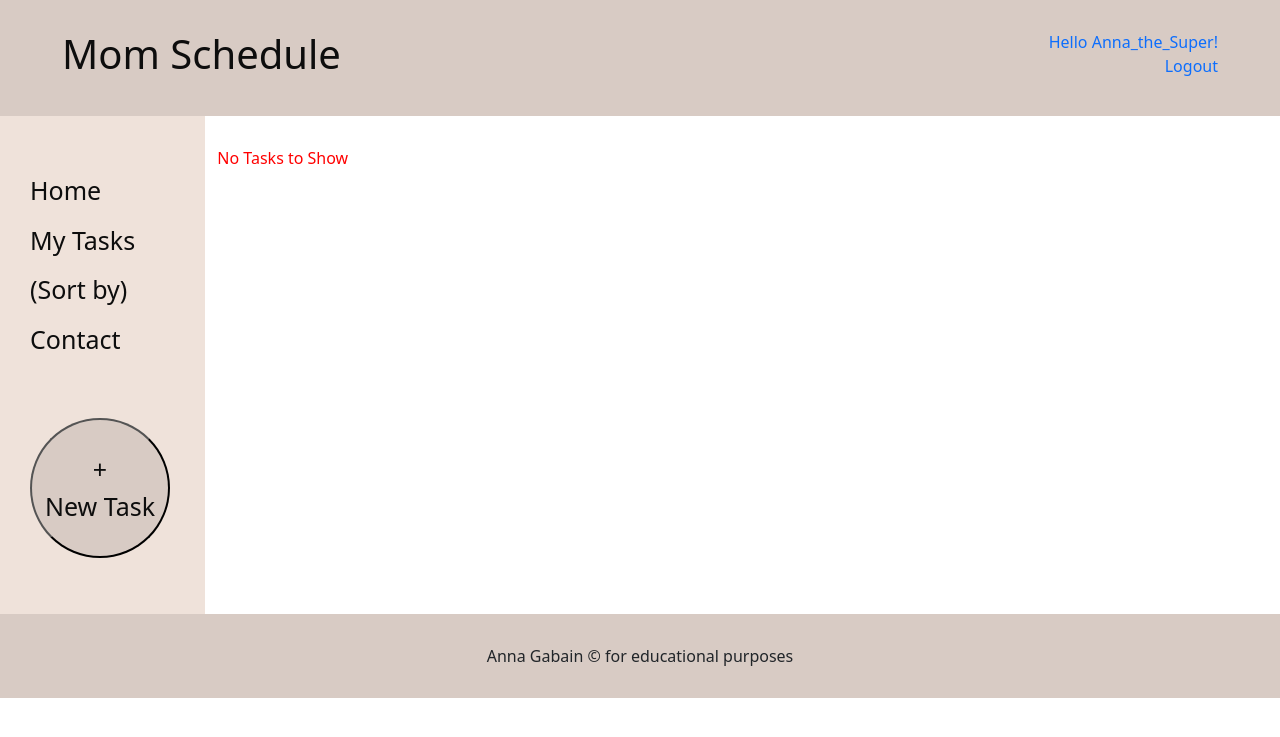
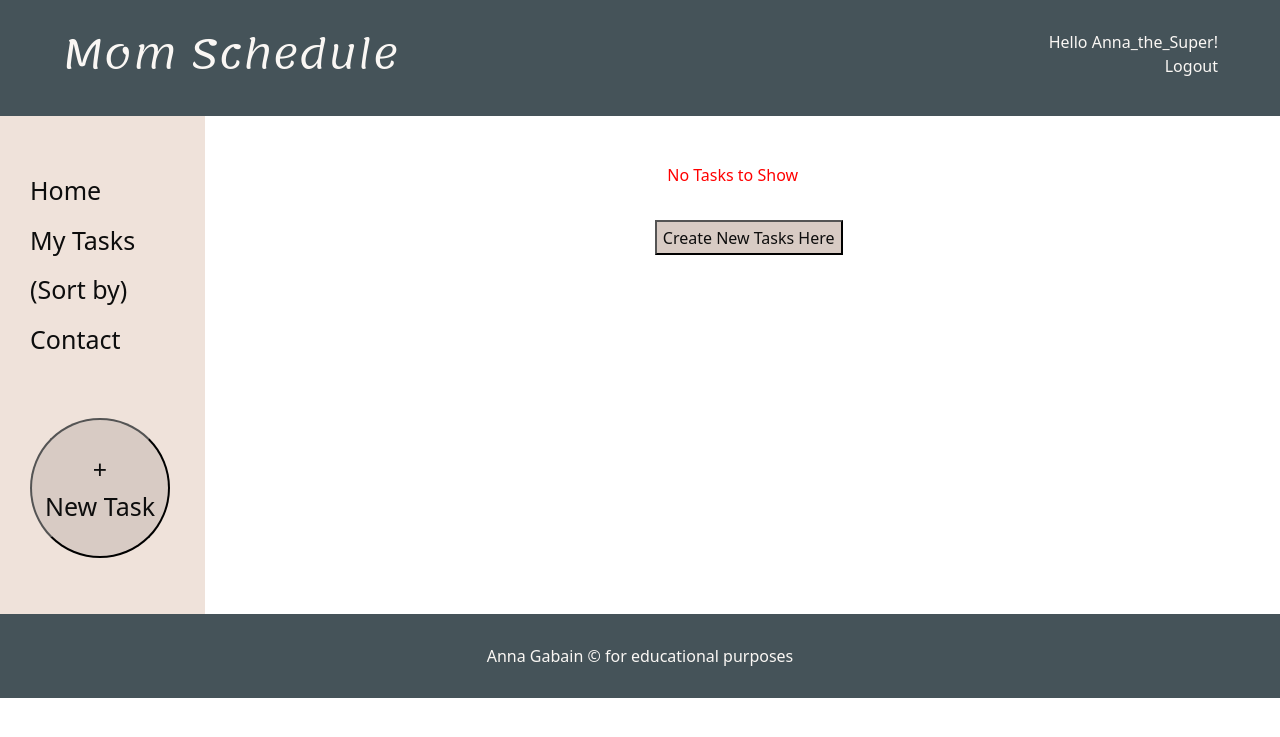
Before and after one commit to annagabain/Mom-Schedule, a Django app: page /all_tasks in a window 1280 px wide. Shown: the top 737 px of the page. Run offline with Django 3.2, Linux system fonts and the light colour scheme; a user stored in the database is signed in; data comes from the database, SQL or seed files in the repository.

Commit message:
Design the header

```diff
--- a/static/css/style.css
+++ b/static/css/style.css
@@ -22,21 +22,24 @@
     footer {
         padding: 30px 50px;
         /* margin-bottom: 30px; */
-        background: #D8CBC4;
+        color: #FAF7F4;
+        background: #455359;
     }
 
     h1 {
-        /* font-family: 'Lemonada', cursive, sans-serif; */
+        font-family: 'Lemonada', cursive, sans-serif;
         font-weight: 400;
-        color: #0D0D0D;
+        color: #FAF7F4;
         text-align: left;
     }
 
-    a:link,
+    a, a:link,
     a:visited,
     a:hover,
     a:active {
         text-decoration: none;
+        color: #FAF7F4;
+
     }
 
     .login-greeting {
@@ -70,20 +73,24 @@
         height: 140px;
         border-radius: 50%;
     }
-
     /* sidebar end */
 
     #card-parent {
         column-count: 3;
     }
-
+/*
     .card {
         margin: 0px 0px 20px 0px;
-    }
+    } */
 
     .card-body {
-        background-color: #FAF7F4;
+        border-style: solid;
+        border-color: #455359;
+        border-width: 2px;
+        border-radius: 3%;
+        background-color:  #FAF7F4;
         -webkit-column-break-inside: avoid;
+        margin: 10px;
     }
 
     .card-title {
--- a/templates/all_tasks.html
+++ b/templates/all_tasks.html
@@ -2,7 +2,7 @@
 {% block content %}
 
 <div id="card-parent" class="col">
-        {% for mom_task in mom_task_list %}
+    {% for mom_task in mom_task_list %}
     <div class="row">
         <div class="col">
             <!-- <div class="card"> -->
@@ -34,7 +34,17 @@
 </div>
 
 {% if not mom_task_list %}
-    <span style="color:red;">No Tasks to Show</span>
+
+
+<div class="center">
+    <div class="alert {{ message.tags }} alert-dismissible" role="alert">
+        <span style="color:red;">No Tasks to Show</span>
+    </div>
+    <div>
+        <a href="/new_task"><button>Create New Tasks Here</button></a>
+    </div>
+
+</div>
 {% endif %}
 
 {% endblock content %}
--- a/templates/new_task.html
+++ b/templates/new_task.html
@@ -9,7 +9,7 @@
                 <h2>Create a New Task</h2>
             </label>
             <br>
-            <input id="heading" type="text" name="title" placeholder="Task heading...">
+            <input id="heading" type="text" name="title" placeholder="Task heading..." required="required">
             <br>
             <input id="description" type="textarea" name="description" placeholder="Task description...">
 
```
